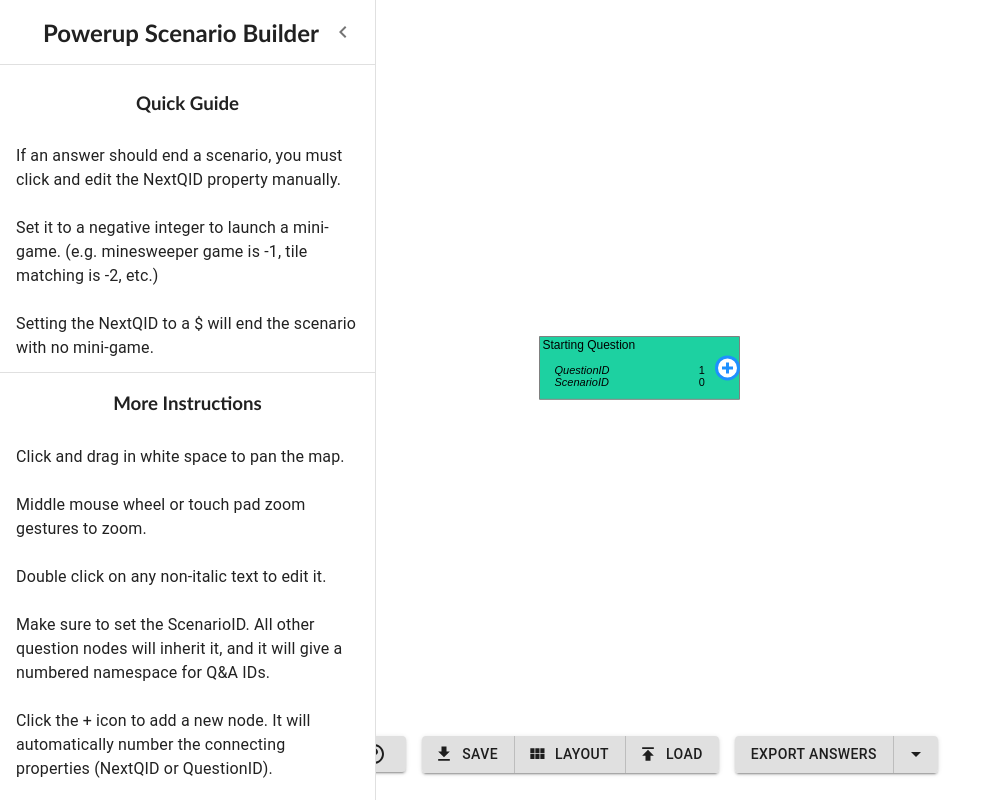
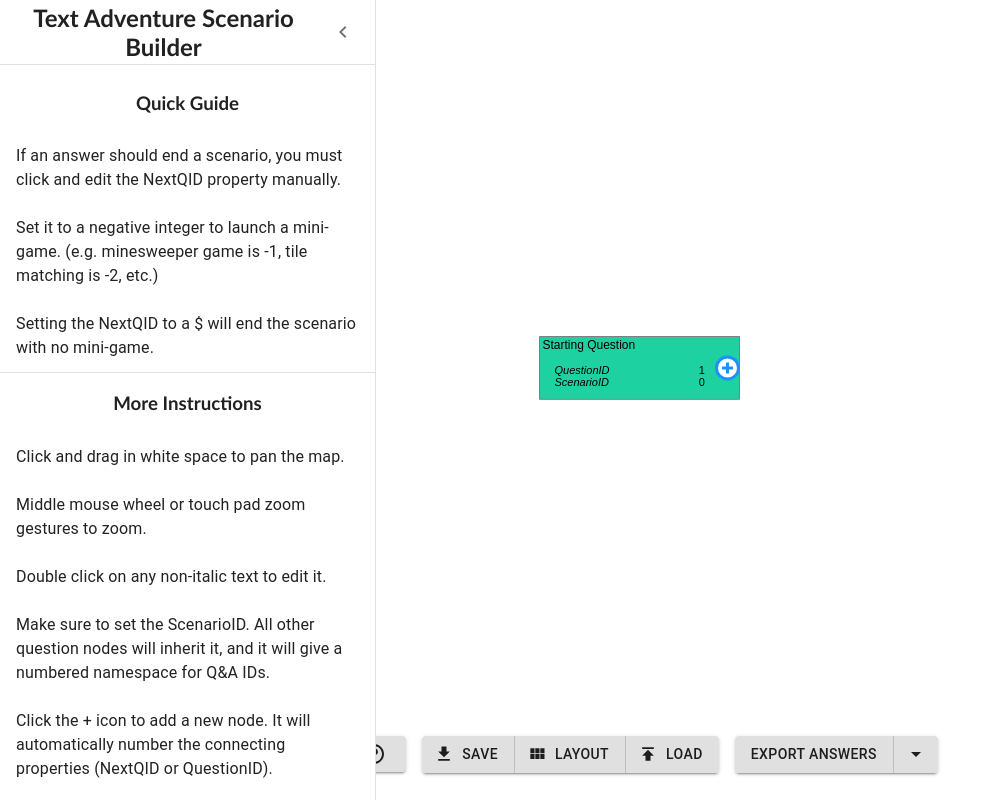
Before and after one commit to justkd/Text-Adventure-Scenario-Builder, a React (Create React App) app: page / in a window 1280 px wide. Shown: the whole page, without its empty margins (0-1002 px from the left). Built offline with nearby package versions, Linux system fonts and the light colour scheme.

Commit message:
updated title

```diff
--- a/src/tsx/HelpDrawer.tsx
+++ b/src/tsx/HelpDrawer.tsx
@@ -126,7 +126,7 @@ export const HelpDrawer = ({ isOpen }: { isOpen: boolean }): JSX.Element => {
         }}
       >
         <div className={classes.drawerHeader}>
-          <h2>Powerup Scenario Builder</h2>
+          <h2>Text Adventure Scenario Builder</h2>
           <IconButton onClick={handleDrawerClose}>
             {theme.direction === "ltr" ? (
               <ChevronLeftIcon />
```
